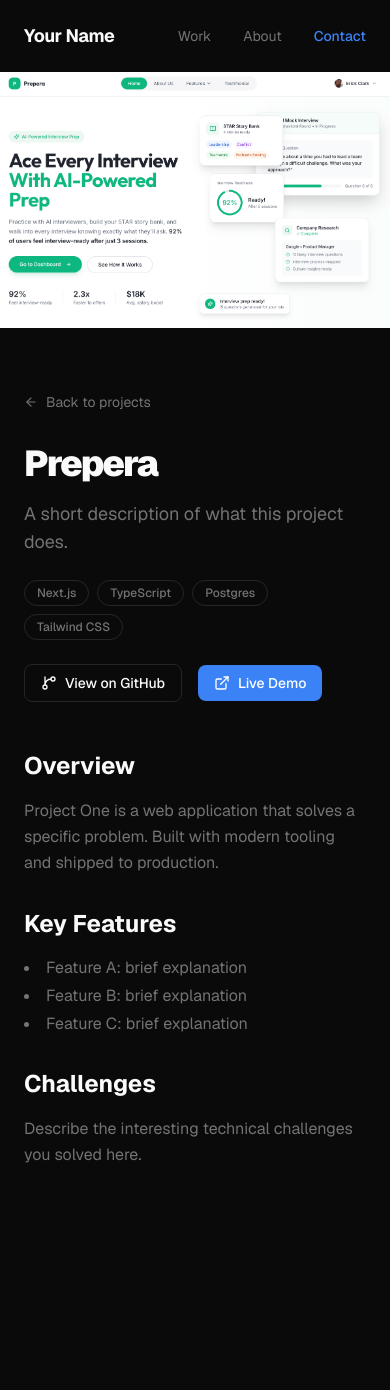
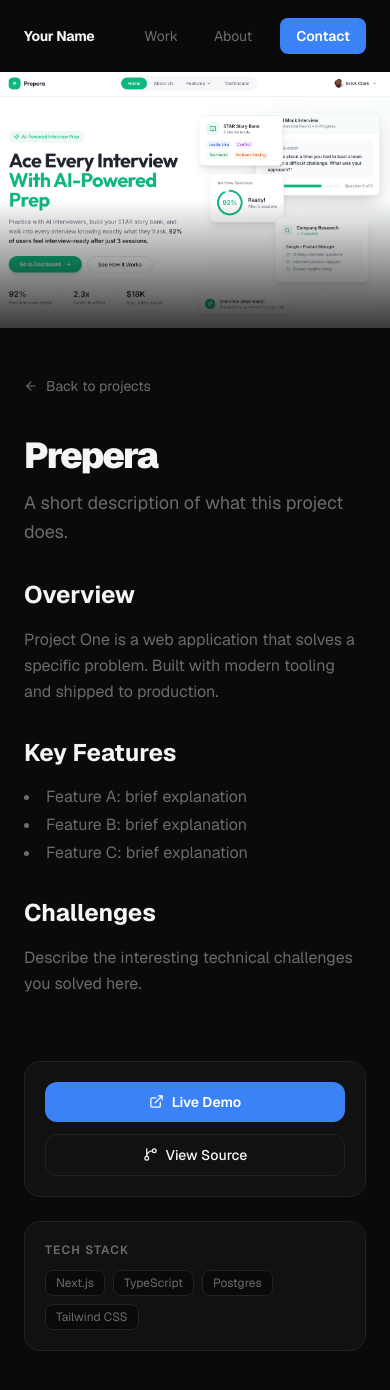
Before and after one commit to erickmclark/portfolio, a Next.js app: page /projects/project-one in a window 390 px wide. Shown: the top 1390 px of the page. Before the commit the page ends 1248 px from the top, so only its background shows below. Built offline with nearby package versions, Linux system fonts and the light colour scheme.

Commit message:
design: enhance UI across all public-facing components

```diff
--- a/app/globals.css
+++ b/app/globals.css
@@ -2,12 +2,12 @@
 
 @theme {
   --color-background: #0a0a0a;
-  --color-surface: #141414;
-  --color-border: #262626;
-  --color-muted: #737373;
+  --color-surface: #111111;
+  --color-border: #222222;
+  --color-muted: #6b6b6b;
   --color-accent: #3b82f6;
   --color-accent-hover: #2563eb;
-  --color-foreground: #fafafa;
+  --color-foreground: #f5f5f5;
 
   --font-sans: var(--font-geist-sans), system-ui, sans-serif;
 
@@ -31,3 +31,22 @@
 section[id] {
   scroll-margin-top: 72px;
 }
+
+/* Subtle dot grid pattern for hero background */
+.hero-grid {
+  background-image: radial-gradient(circle, #262626 1px, transparent 1px);
+  background-size: 32px 32px;
+}
+
+/* Fade out the grid at the bottom */
+.hero-grid::after {
+  content: '';
+  position: absolute;
+  inset: 0;
+  background: linear-gradient(
+    to bottom,
+    transparent 60%,
+    var(--color-background) 100%
+  );
+  pointer-events: none;
+}
--- a/app/projects/[slug]/page.tsx
+++ b/app/projects/[slug]/page.tsx
@@ -36,6 +36,7 @@
 
   return (
     <main className="pt-[72px]">
+      {/* Hero image */}
       <div className="relative w-full h-64 sm:h-80 bg-surface overflow-hidden">
         <Image
           src={project.image}
@@ -45,44 +46,64 @@
           priority
           sizes="100vw"
         />
+        <div className="absolute inset-0 bg-gradient-to-t from-background/80 via-transparent to-transparent" />
       </div>
-      <div className="max-w-site mx-auto px-6 py-16">
+
+      <div className="max-w-site mx-auto px-6 py-12">
         <Link
           href="/#projects"
-          className="inline-flex items-center gap-2 text-sm text-muted hover:text-white transition-colors duration-200 mb-8"
+          className="inline-flex items-center gap-2 text-sm text-muted hover:text-white transition-colors duration-200 mb-10"
         >
           <ArrowLeft size={14} />
           Back to projects
         </Link>
-        <h1 className="text-4xl sm:text-5xl font-black tracking-tighter mb-4">
+
+        <div className="grid grid-cols-1 lg:grid-cols-3 gap-12">
+          {/* Main content */}
+          <div className="lg:col-span-2">
+            <h1 className="text-4xl sm:text-5xl font-black tracking-tighter mb-3">
               {project.title}
             </h1>
-        <p className="text-lg text-muted mb-6">{project.tagline}</p>
-        <div className="flex flex-wrap gap-2 mb-6">
+            <p className="text-lg text-muted mb-8 leading-relaxed">{project.tagline}</p>
+            <MarkdownRenderer content={project.description} />
+          </div>
+
+          {/* Sidebar */}
+          <div className="space-y-6">
+            {/* Actions */}
+            <div className="bg-surface border border-border rounded-2xl p-5 space-y-3">
+              {project.liveUrl && (
+                <a href={project.liveUrl} target="_blank" rel="noopener noreferrer"
+                  className="flex items-center justify-center gap-2 w-full px-4 py-2.5 bg-accent hover:bg-accent-hover rounded-xl text-sm font-semibold text-white transition-colors duration-200">
+                  <ExternalLink size={15} />
+                  Live Demo
+                </a>
+              )}
+              {project.githubUrl && (
+                <a href={project.githubUrl} target="_blank" rel="noopener noreferrer"
+                  className="flex items-center justify-center gap-2 w-full px-4 py-2.5 border border-border hover:border-accent/60 rounded-xl text-sm font-medium transition-colors duration-200">
+                  <GitBranch size={15} />
+                  View Source
+                </a>
+              )}
+            </div>
+
+            {/* Tech stack */}
+            {project.tech.length > 0 && (
+              <div className="bg-surface border border-border rounded-2xl p-5">
+                <h3 className="text-xs font-semibold tracking-widest uppercase text-muted mb-3">
+                  Tech Stack
+                </h3>
+                <div className="flex flex-wrap gap-2">
                   {project.tech.map((t) => (
-            <span key={t} className="text-xs font-medium px-3 py-1 rounded-full border border-border text-muted">
+                    <span key={t} className="text-xs px-2.5 py-1 rounded-lg border border-border text-muted bg-background">
                       {t}
                     </span>
                   ))}
                 </div>
-        <div className="flex items-center gap-4 mb-12">
-          {project.githubUrl && (
-            <a href={project.githubUrl} target="_blank" rel="noopener noreferrer"
-              className="inline-flex items-center gap-2 px-4 py-2 border border-border hover:border-accent rounded-lg text-sm font-medium transition-colors duration-200">
-              <GitBranch size={16} />
-              View on GitHub
-            </a>
-          )}
-          {project.liveUrl && (
-            <a href={project.liveUrl} target="_blank" rel="noopener noreferrer"
-              className="inline-flex items-center gap-2 px-4 py-2 bg-accent hover:bg-accent-hover rounded-lg text-sm font-medium text-white transition-colors duration-200">
-              <ExternalLink size={16} />
-              Live Demo
-            </a>
+              </div>
             )}
           </div>
-        <div className="max-w-2xl">
-          <MarkdownRenderer content={project.description} />
         </div>
       </div>
     </main>
--- a/components/about.tsx
+++ b/components/about.tsx
@@ -3,15 +3,22 @@
 export default function About() {
   const { about } = getSiteContent();
 
+  const initials = about.name
+    .split(' ')
+    .map((w) => w[0])
+    .join('')
+    .toUpperCase()
+    .slice(0, 2);
+
   return (
     <section id="about" className="py-24 px-6 bg-surface">
       <div className="max-w-site mx-auto">
-        <p className="text-accent text-sm font-semibold tracking-widest uppercase mb-4">
+        <p className="text-accent text-xs font-semibold tracking-widest uppercase mb-3">
           About
         </p>
-        <div className="grid grid-cols-1 lg:grid-cols-2 gap-12 items-start">
+        <div className="grid grid-cols-1 lg:grid-cols-2 gap-16 items-start">
           <div>
-            <h2 className="text-4xl sm:text-5xl font-black tracking-tighter mb-6">
+            <h2 className="text-4xl sm:text-5xl font-black tracking-tighter mb-8">
               Who I Am
             </h2>
             <div className="space-y-4 text-muted leading-relaxed">
@@ -19,15 +26,16 @@
                 <p key={i}>{para}</p>
               ))}
             </div>
-            <div className="mt-8">
-              <h3 className="text-sm font-semibold tracking-widest uppercase text-muted mb-4">
+
+            <div className="mt-10">
+              <h3 className="text-xs font-semibold tracking-widest uppercase text-muted mb-4">
                 Technologies
               </h3>
               <div className="flex flex-wrap gap-2">
                 {about.skills.map((skill) => (
                   <span
                     key={skill}
-                    className="text-sm px-3 py-1.5 rounded-full border border-border text-white hover:border-accent transition-colors duration-200"
+                    className="text-sm px-3 py-1.5 rounded-lg border border-border text-foreground hover:border-accent/60 hover:text-accent hover:bg-accent/5 transition-colors duration-200 cursor-default"
                   >
                     {skill}
                   </span>
@@ -35,9 +43,21 @@
               </div>
             </div>
           </div>
+
           <div className="flex justify-center lg:justify-end">
-            <div className="w-64 h-64 rounded-2xl bg-border border border-border flex items-center justify-center text-muted text-sm">
-              Your Photo
+            <div className="relative">
+              {/* Decorative accent ring */}
+              <div className="absolute -inset-4 rounded-3xl bg-gradient-to-br from-accent/20 via-transparent to-transparent blur-xl" />
+              <div className="relative w-72 h-72 rounded-3xl bg-gradient-to-br from-accent/20 via-surface to-border border border-border overflow-hidden flex items-center justify-center">
+                <span className="text-5xl font-black text-accent/60 select-none">
+                  {initials}
+                </span>
+              </div>
+              {/* Stats */}
+              <div className="absolute -bottom-5 -right-5 bg-background border border-border rounded-2xl px-4 py-3 shadow-xl">
+                <p className="text-2xl font-black text-foreground leading-none">{about.skills.length}+</p>
+                <p className="text-xs text-muted mt-0.5">Technologies</p>
+              </div>
             </div>
           </div>
         </div>
--- a/components/nav.tsx
+++ b/components/nav.tsx
@@ -20,35 +20,35 @@
 
   return (
     <header
-      className={`fixed top-0 left-0 right-0 z-50 transition-all duration-200 ${
+      className={`fixed top-0 left-0 right-0 z-50 transition-all duration-300 ${
         scrolled
-          ? "bg-background/95 backdrop-blur-md border-b border-border"
+          ? "bg-background/80 backdrop-blur-xl border-b border-border/50 shadow-xl shadow-background/20"
           : "bg-transparent"
       }`}
     >
       <div className="max-w-site mx-auto px-6 h-[72px] flex items-center justify-between">
         <Link
           href="/"
-          className="text-lg font-bold tracking-tight hover:text-accent transition-colors duration-200"
+          className="text-sm font-bold tracking-tight hover:text-accent transition-colors duration-200"
         >
           {name}
         </Link>
-        <nav className="flex items-center gap-8">
+        <nav className="flex items-center gap-1">
           <a
             href="#projects"
-            className="text-sm text-muted hover:text-white transition-colors duration-200"
+            className="px-4 py-2 text-sm text-muted hover:text-white hover:bg-surface rounded-lg transition-all duration-200"
           >
             Work
           </a>
           <a
             href="#about"
-            className="text-sm text-muted hover:text-white transition-colors duration-200"
+            className="px-4 py-2 text-sm text-muted hover:text-white hover:bg-surface rounded-lg transition-all duration-200"
           >
             About
           </a>
           <a
             href="#contact"
-            className="text-sm font-medium text-accent hover:text-accent-hover transition-colors duration-200"
+            className="ml-2 px-4 py-2 text-sm font-semibold text-white bg-accent hover:bg-accent-hover rounded-lg transition-colors duration-200"
           >
             Contact
           </a>
--- a/components/project-card.tsx
+++ b/components/project-card.tsx
@@ -1,6 +1,6 @@
 import Link from "next/link";
 import Image from "next/image";
-import { GitBranch, ExternalLink } from "lucide-react";
+import { GitBranch, ExternalLink, ArrowUpRight } from "lucide-react";
 import type { Project } from "@/lib/types";
 
 type Props = {
@@ -9,7 +9,7 @@
 
 export default function ProjectCard({ project }: Props) {
   return (
-    <div className="group relative bg-surface border border-border rounded-xl overflow-hidden hover:border-accent transition-colors duration-200">
+    <div className="group relative bg-surface border border-border rounded-2xl overflow-hidden hover:border-accent/50 transition-all duration-300 hover:-translate-y-1 hover:shadow-xl hover:shadow-accent/5">
       {/* Image */}
       <Link href={`/projects/${project.slug}`} className="block">
         <div className="relative w-full aspect-video bg-border overflow-hidden">
@@ -17,37 +17,53 @@
             src={project.image}
             alt={project.title}
             fill
-            className="object-cover group-hover:scale-105 transition-transform duration-300"
+            className="object-cover group-hover:scale-105 transition-transform duration-500"
             sizes="(max-width: 640px) 100vw, (max-width: 1024px) 50vw, 33vw"
           />
+          {/* Hover overlay with arrow */}
+          <div className="absolute inset-0 bg-background/60 opacity-0 group-hover:opacity-100 transition-opacity duration-300 flex items-center justify-center">
+            <div className="w-10 h-10 rounded-full bg-accent flex items-center justify-center translate-y-2 group-hover:translate-y-0 transition-transform duration-300">
+              <ArrowUpRight size={18} className="text-white" />
+            </div>
+          </div>
+          {project.featured && (
+            <div className="absolute top-3 left-3 px-2 py-0.5 rounded-full bg-accent/90 text-white text-xs font-semibold backdrop-blur-sm">
+              Featured
+            </div>
+          )}
         </div>
       </Link>
 
       {/* Content */}
-      <div className="p-6">
+      <div className="p-5">
         {/* Tech tags */}
-        <div className="flex flex-wrap gap-2 mb-3">
-          {project.tech.map((t) => (
+        <div className="flex flex-wrap gap-1.5 mb-3">
+          {project.tech.slice(0, 4).map((t) => (
             <span
               key={t}
-              className="text-xs font-medium px-2 py-1 rounded-md bg-background text-muted border border-border"
+              className="text-xs px-2 py-0.5 rounded-md bg-background text-muted border border-border"
             >
               {t}
             </span>
           ))}
+          {project.tech.length > 4 && (
+            <span className="text-xs px-2 py-0.5 rounded-md bg-background text-muted border border-border">
+              +{project.tech.length - 4}
+            </span>
+          )}
         </div>
 
         <Link href={`/projects/${project.slug}`}>
-          <h3 className="text-lg font-bold mb-1 hover:text-accent transition-colors duration-200">
+          <h3 className="text-base font-bold mb-1 group-hover:text-accent transition-colors duration-200">
             {project.title}
           </h3>
         </Link>
-        <p className="text-sm text-muted mb-4 leading-relaxed">
+        <p className="text-sm text-muted mb-4 leading-relaxed line-clamp-2">
           {project.tagline}
         </p>
 
         {/* Links */}
-        <div className="flex items-center gap-4">
+        <div className="flex items-center gap-3 pt-3 border-t border-border">
           {project.githubUrl && (
             <a
               href={project.githubUrl}
@@ -55,8 +71,8 @@
               rel="noopener noreferrer"
               className="flex items-center gap-1.5 text-xs text-muted hover:text-white transition-colors duration-200"
             >
-              <GitBranch size={14} />
-              GitHub
+              <GitBranch size={13} />
+              Source
             </a>
           )}
           {project.liveUrl && (
@@ -64,10 +80,10 @@
               href={project.liveUrl}
               target="_blank"
               rel="noopener noreferrer"
-              className="flex items-center gap-1.5 text-xs text-muted hover:text-accent transition-colors duration-200"
+              className="flex items-center gap-1.5 text-xs text-muted hover:text-accent transition-colors duration-200 ml-auto"
             >
-              <ExternalLink size={14} />
-              Live
+              Live Demo
+              <ExternalLink size={13} />
             </a>
           )}
         </div>
```
Also changed, not shown: components/contact.tsx (+30 -14 lines), components/hero.tsx (+25 -10 lines), components/projects.tsx (+15 -7 lines). Lines whose indentation alone changed are shown as unchanged.
